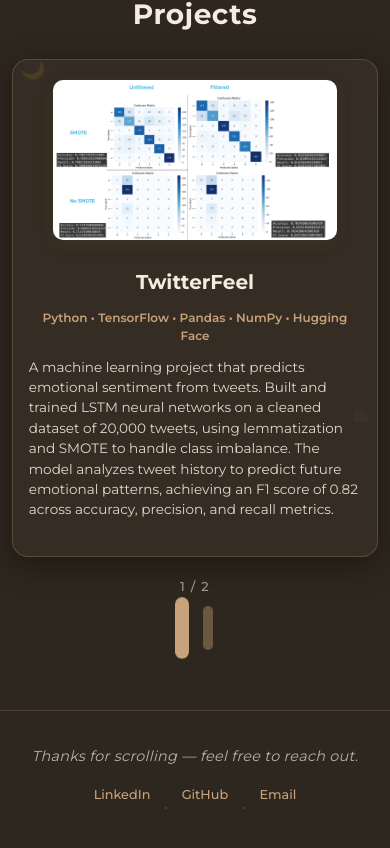
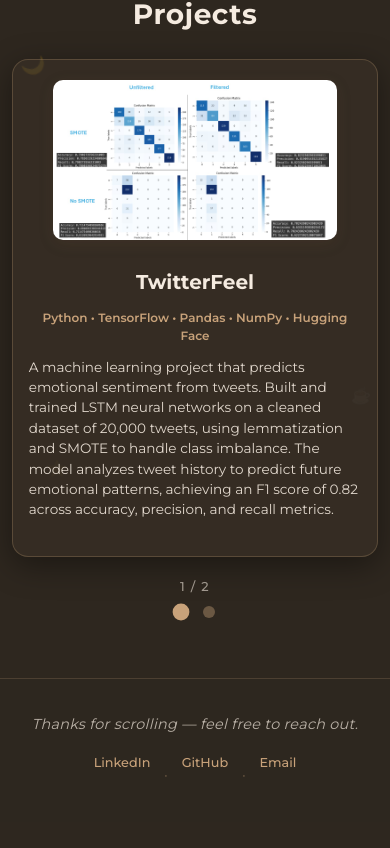
Before and after one commit to jaguan2/personal-portfolio, a React (Vite) app: page / in a window 390 px wide. Shown: the part 4140-4988 px from the top of the page. After the commit the page ends 4962 px from the top, so only its background shows below. Built offline with nearby package versions, Linux system fonts and the light colour scheme.

Commit message:
still not rendering circles right

```diff
--- a/src/App.css
+++ b/src/App.css
@@ -161,7 +161,7 @@ html, body {
 
 /* Better touch targets for mobile */
 @media (max-width: 768px) {
-  a, button {
+  a, button:not(.dot) {
     min-height: 44px;
   }
 }
--- a/src/components/Projects.css
+++ b/src/components/Projects.css
@@ -174,19 +174,29 @@
 }
 
 .dot {
-  width: 12px;
-  height: 12px;
+  /* Force exact size */
+  width: 12px !important;
+  height: 12px !important;
+  min-width: 12px !important;
+  max-width: 12px !important;
+  min-height: 12px !important;
+  max-height: 12px !important;
   border-radius: 999px;
   background: rgba(200, 162, 122, 0.4);
   border: none;
   cursor: pointer;
-  transition: all 0.3s ease;
+  transition: background 0.3s ease, transform 0.3s ease;
   /* iOS/Safari button reset */
   padding: 0;
+  margin: 0;
   line-height: 0;
+  font-size: 0;
   display: inline-block;
   appearance: none;
   -webkit-appearance: none;
+  -moz-appearance: none;
+  box-sizing: border-box;
+  vertical-align: middle;
 }
 
 .dot:hover {
```
